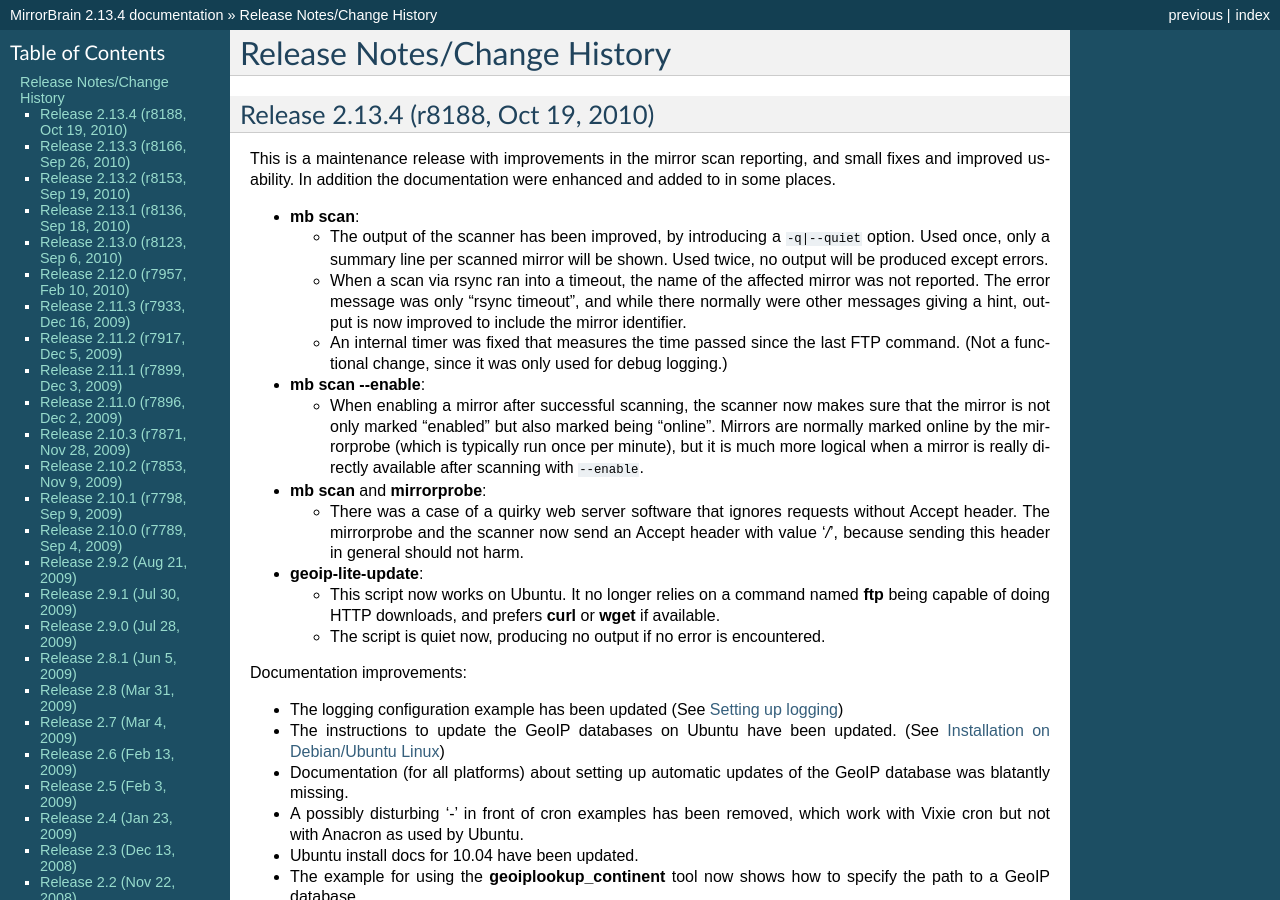
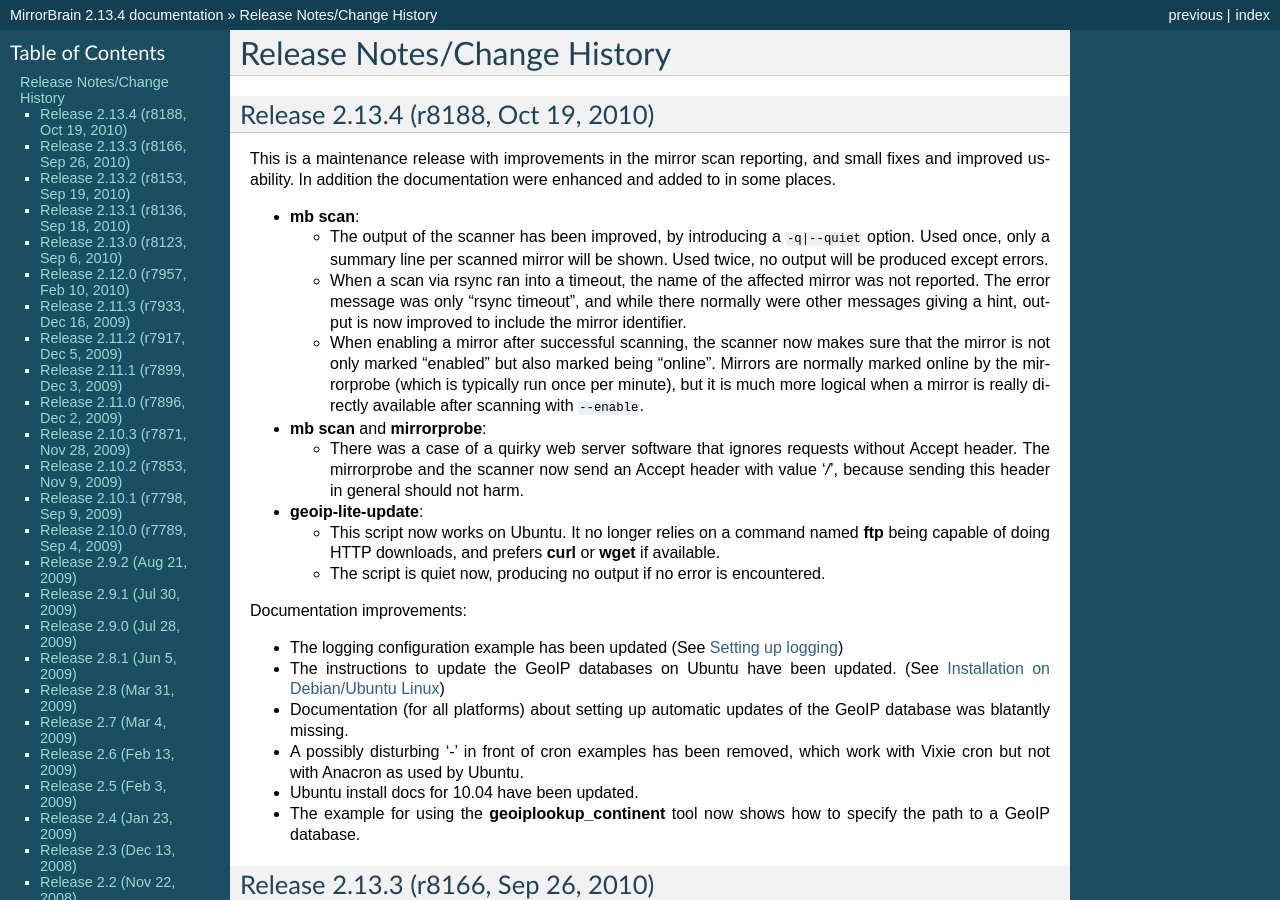
Before and after one commit to hayalci/mirrorbrain, a Sphinx documentation site: the page built from docs/changes.rst, in a window 1280 px wide and 900 px high. Built offline with Sphinx 7.4.7, drawn with Linux system fonts in a browser that asks for light colours.

Commit message:
simplify release notes by omitting the non-visible (and non-functional) change r8178
git-svn-id: http://svn.mirrorbrain.org/svn/mirrorbrain/trunk@8189 2d291e14-ff0c-0410-a3fa-d5caa9871f55

```diff
--- a/docs/changes.rst
+++ b/docs/changes.rst
@@ -21,12 +21,6 @@
     mirror was not reported. The error message was only "rsync timeout", and
     while there normally were other messages giving a hint, output is now
     improved to include the mirror identifier.
-  - An internal timer was fixed that measures the time passed since the last
-    FTP command. (Not a functional change, since it was only used for debug
-    logging.)
-
-* :program:`mb scan --enable`:
-
   - When enabling a mirror after successful scanning, the scanner now makes
     sure that the mirror is not only marked "enabled" but also marked being
     "online". Mirrors are normally marked online by the mirrorprobe (which is
```
